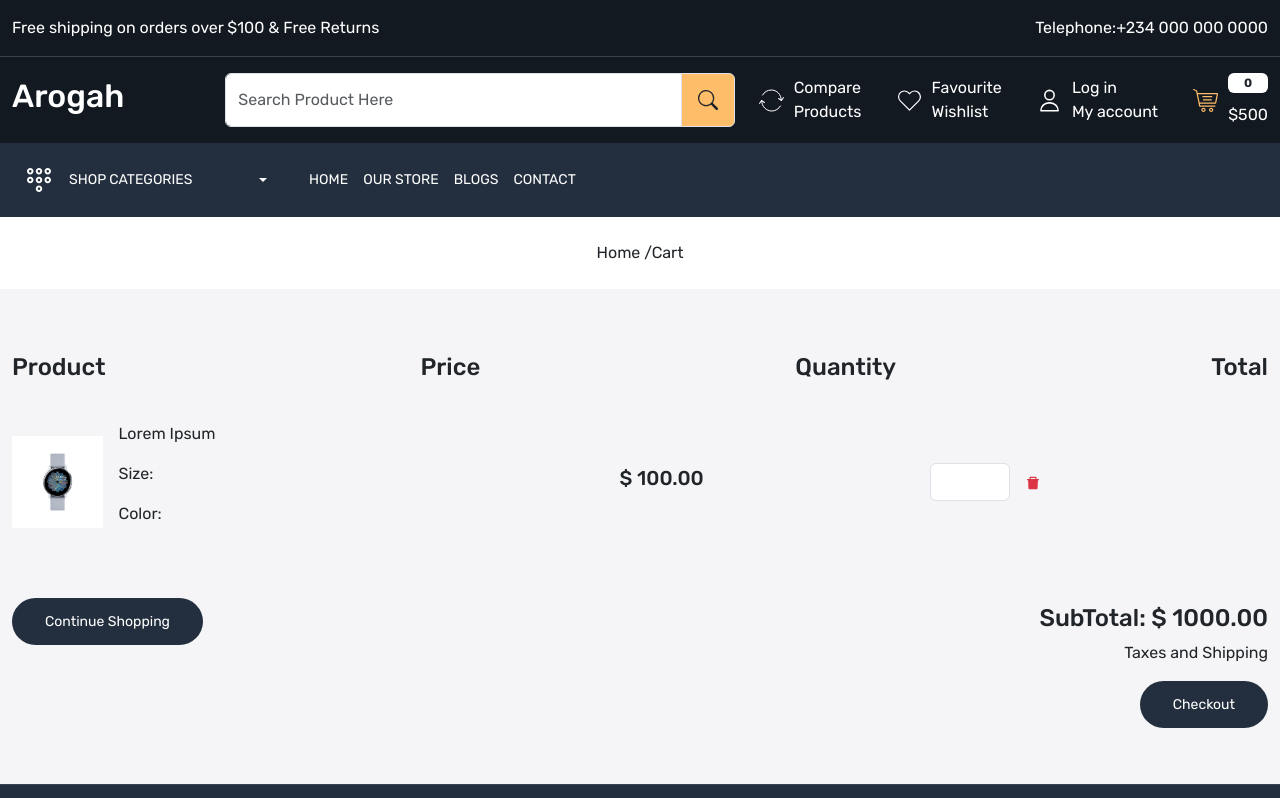
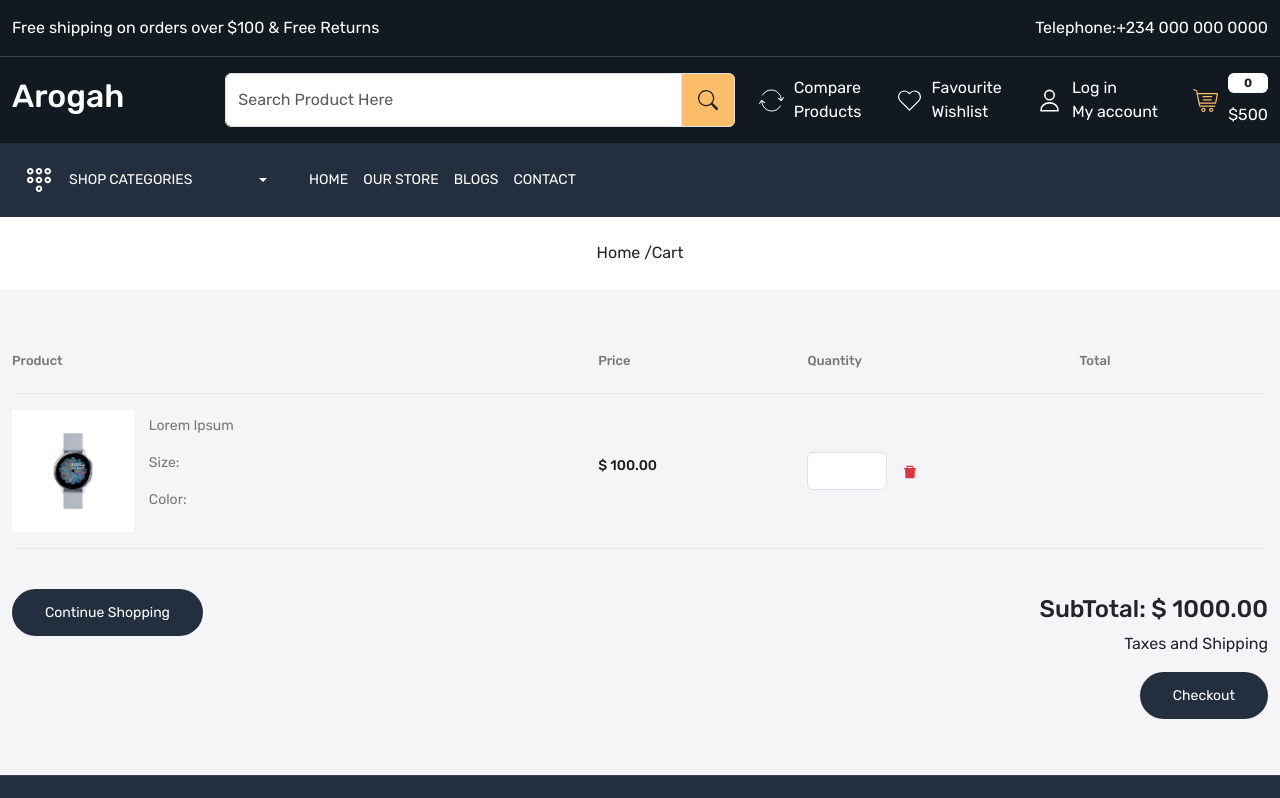
Before and after one commit to lorenzoworx/ecommerce-frontend, a React (Create React App) app: page /cart in a window 1280 px wide. Shown: the top 798 px of the page. Built offline with nearby package versions, Linux system fonts and the light colour scheme.

Commit message:
ADD styles for cart and checkout pages

```diff
--- a/src/App.css
+++ b/src/App.css
@@ -16,6 +16,7 @@
   --color-1c1c1b: #1c1c1b;
   --color-f2f2f2: #f2f2f2;
   --color-f7f7f7: #f7f7f7;
+  --color-eaeaea: #eaeaea;
 }
 
 body { font-family: 'Rubik', sans-serif !important; }
@@ -796,3 +797,50 @@ color: var(--color-1c1c1b);
 }
 
 /* Single Product Page ends Here */
+
+/* Cart Page starts Here */
+.cart-header,
+.cart-data {
+  border-bottom: 1px solid var(--color-eaeaea) ;
+}
+.cart-header h4 {
+  font-size: 13px;
+  color: var(--color-777777);
+}
+.cart-col-1 {
+  width: 40%;
+}
+
+.cart-col-1 p {
+  color: var(--color-777777);
+  font-size: 14px;
+}
+
+.cart-col-2 {
+  width: 10%;
+}
+.cart-col-3 {
+  width: 15%;
+}
+
+.cart-col-4 {
+  width: 15%;
+}
+
+.cart-data h5.price {
+  font-size: 14px;
+  color: var(--color-1c1c1b);
+}
+/* Cart Page ends Here */
+
+/* Checkout Page starts Here */
+.total {
+  font-size: 14px;
+  color: var(--color-1c1c1b);
+}
+
+.total-price {
+  font-size: 16px;
+  color: var(--color-777777);
+}
+/* Checkout Page ends Here */
```
